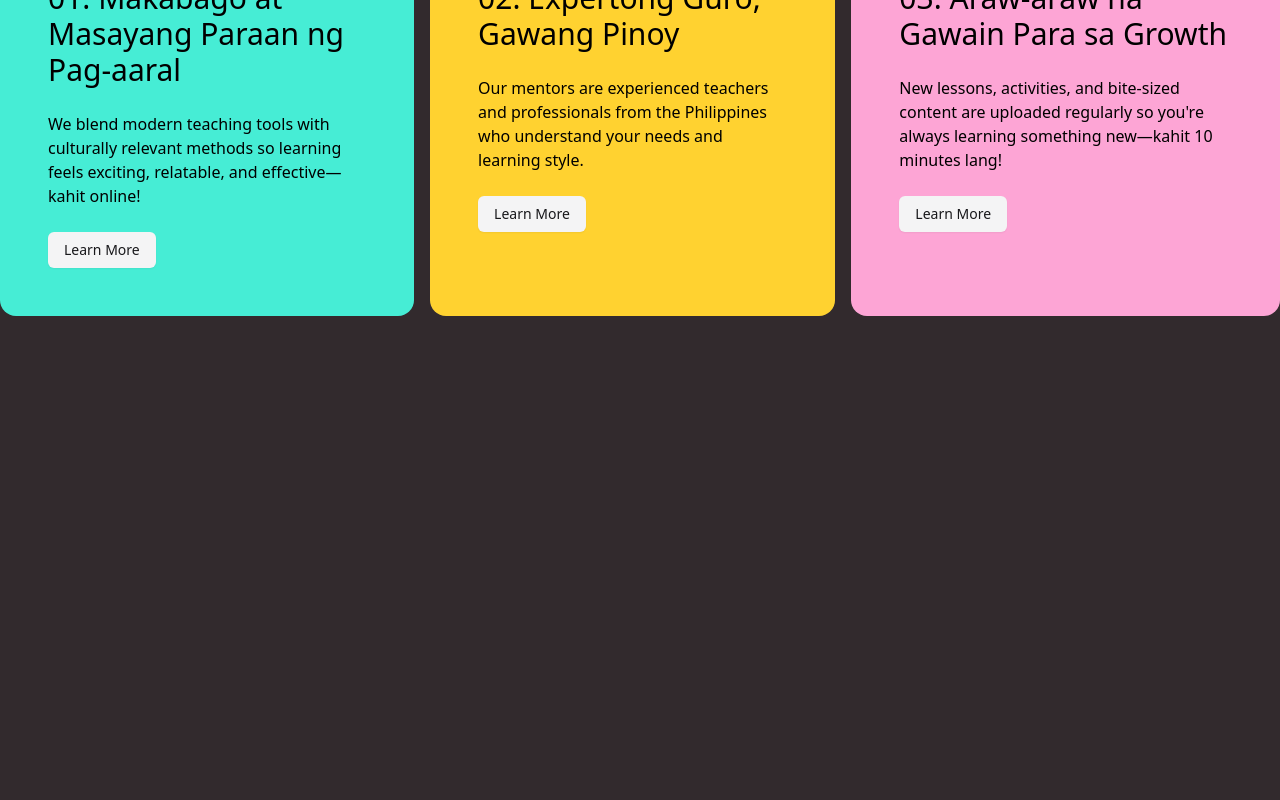
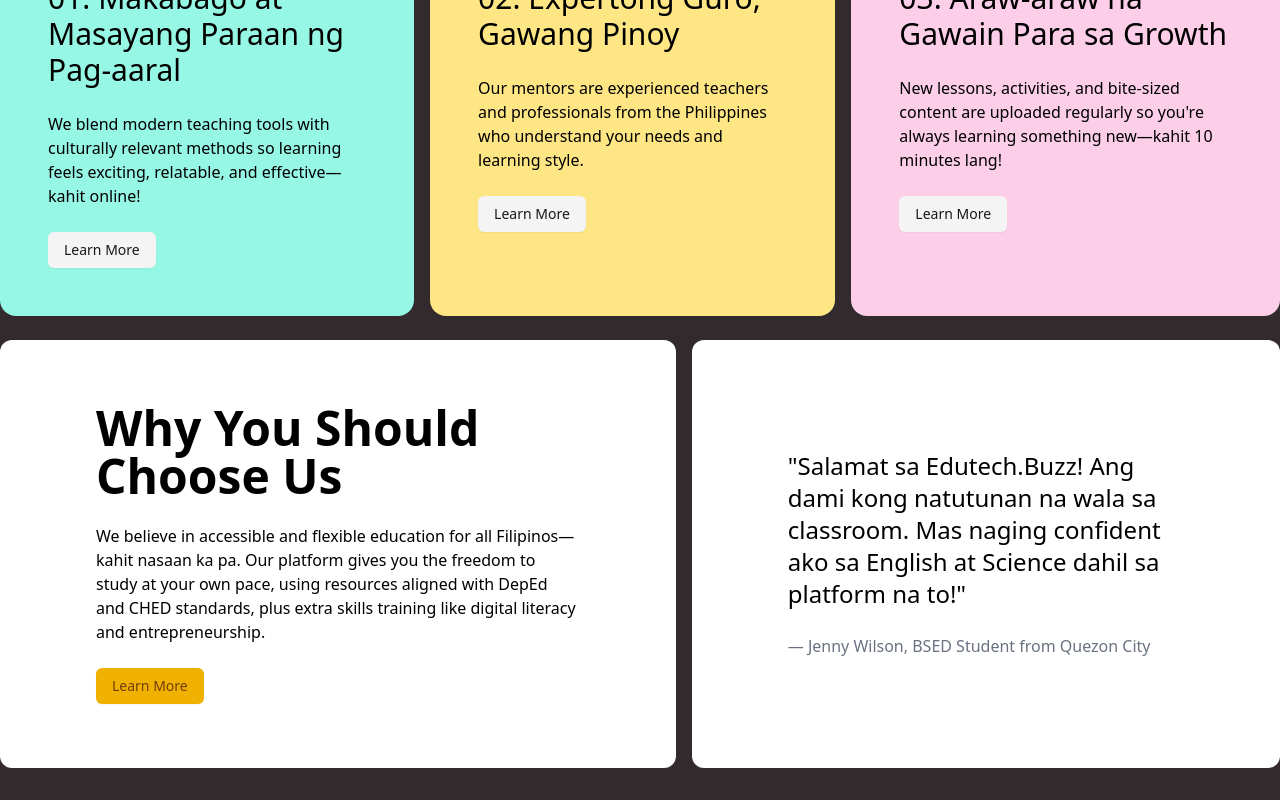
Before and after one commit to kharljhon14/aral-pinoy, a React (Vite) app: page / in a window 1280 px wide. Shown: the part 1136-1936 px from the top of the page. Before the commit the page ends 1484 px from the top, so only its background shows below. Built offline with nearby package versions, Linux system fonts and the light colour scheme.

Commit message:
[Feat] Testimonial and Choose us features

```diff
--- /dev/null
+++ b/src/features/home/choose-us.tsx
@@ -0,0 +1,15 @@
+import { Button } from '@/components/ui/button';
+
+export default function ChooseUs() {
+  return (
+    <div className="bg-white rounded-xl lg:py-16 lg:px-24 p-8">
+      <h2 className="font-bold text-3xl lg:text-5xl mb-6">Why You Should Choose Us</h2>
+      <p className="mb-6">
+        We believe in accessible and flexible education for all Filipinos—kahit nasaan ka pa. Our
+        platform gives you the freedom to study at your own pace, using resources aligned with DepEd
+        and CHED standards, plus extra skills training like digital literacy and entrepreneurship.
+      </p>
+      <Button>Learn More</Button>
+    </div>
+  );
+}
--- a/src/features/home/features.tsx
+++ b/src/features/home/features.tsx
@@ -3,7 +3,7 @@
 export default function Features() {
   return (
     <div className="flex flex-col lg:flex-row gap-4">
-      <div className="flex flex-col gap-y-6 bg-teal-300 p-12 rounded-2xl">
+      <div className="flex flex-col gap-y-6 bg-teal-200 p-12 rounded-2xl">
         <h3 className="text-3xl">01. Makabago at Masayang Paraan ng Pag-aaral</h3>
         <p>
           We blend modern teaching tools with culturally relevant methods so learning feels
@@ -14,7 +14,7 @@
         </div>
       </div>
 
-      <div className="flex flex-col gap-y-6 bg-amber-300 p-12 rounded-2xl">
+      <div className="flex flex-col gap-y-6 bg-amber-200 p-12 rounded-2xl">
         <h3 className="text-3xl">02. Expertong Guro, Gawang Pinoy</h3>
         <p>
           Our mentors are experienced teachers and professionals from the Philippines who understand
@@ -25,7 +25,7 @@
         </div>
       </div>
 
-      <div className="flex flex-col gap-y-6 bg-pink-300 p-12 rounded-2xl">
+      <div className="flex flex-col gap-y-6 bg-pink-200 p-12 rounded-2xl">
         <h3 className="text-3xl">03. Araw-araw na Gawain Para sa Growth</h3>
         <p>
           New lessons, activities, and bite-sized content are uploaded regularly so you're always
--- /dev/null
+++ b/src/features/home/testimonial.tsx
@@ -0,0 +1,11 @@
+export default function Testimonial() {
+  return (
+    <div className="bg-white rounded-xl lg:py-16 lg:px-24 p-8 flex items-center justify-center flex-col">
+      <p className="mb-6 text-2xl">
+        "Salamat sa Edutech.Buzz! Ang dami kong natutunan na wala sa classroom. Mas naging confident
+        ako sa English at Science dahil sa platform na to!"
+      </p>
+      <p className=" mr-auto text-gray-500">— Jenny Wilson, BSED Student from Quezon City</p>
+    </div>
+  );
+}
--- a/src/routes/index.tsx
+++ b/src/routes/index.tsx
@@ -1,6 +1,8 @@
+import ChooseUs from '@/features/home/choose-us';
 import Features from '@/features/home/features';
 import Hero from '@/features/home/hero';
 import Stats from '@/features/home/stats';
+import Testimonial from '@/features/home/testimonial';
 import { createFileRoute } from '@tanstack/react-router';
 
 export const Route = createFileRoute('/')({
@@ -13,6 +15,10 @@
       <Hero />
       <Stats />
       <Features />
+      <div className="flex flex-col lg:flex-row gap-4">
+        <ChooseUs />
+        <Testimonial />
+      </div>
     </>
   );
 }
```
